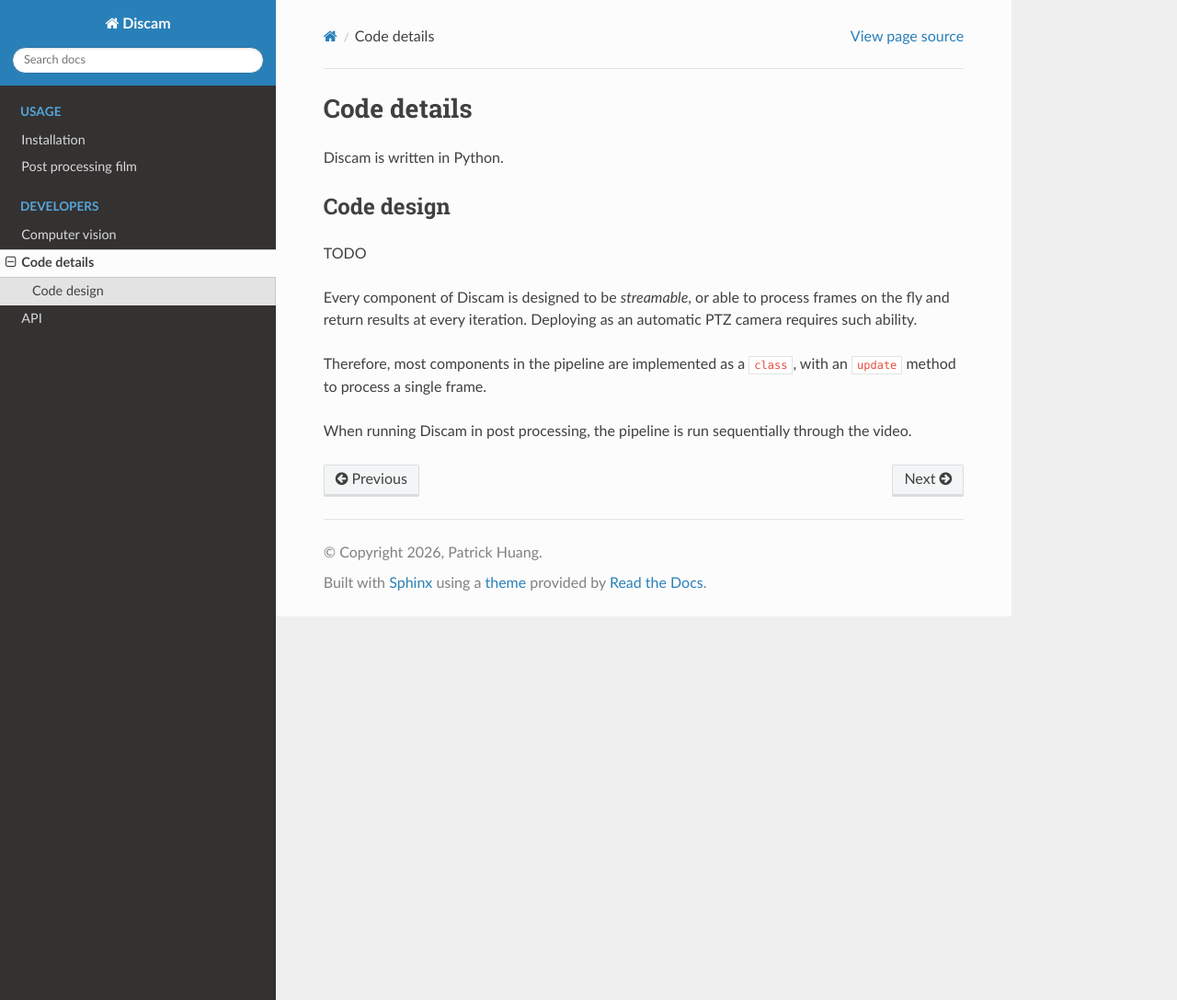
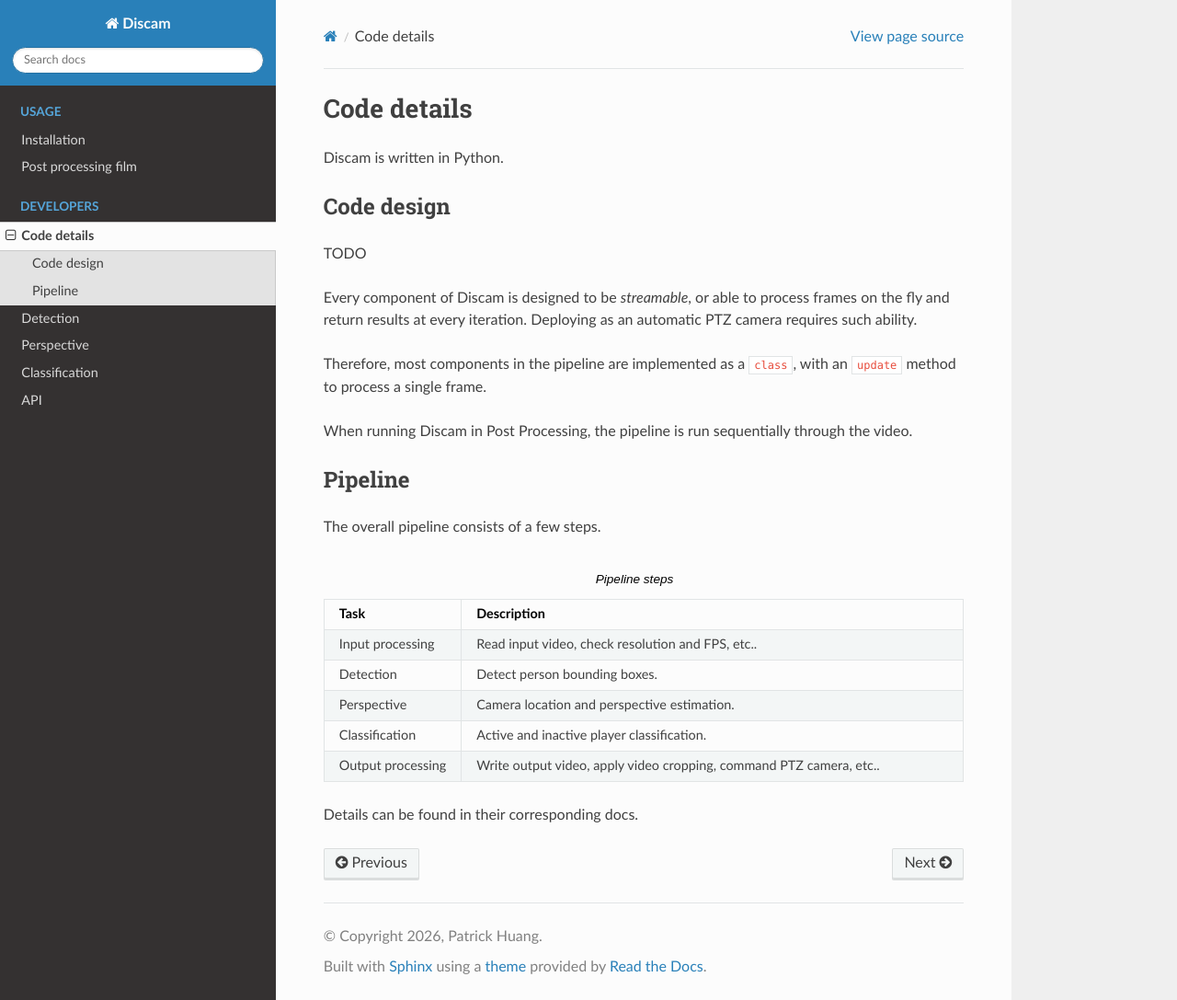
Before and after one commit to phuang1024/Discam, a Sphinx documentation site: the page built from docs/dev/code_details.rst, in a window 1280 px wide and 1087 px high. Shown: the whole window at 92% size. Built offline with Sphinx 7.4.7 and the Read the Docs theme 3.1.0, drawn with Linux system fonts in a browser that asks for light colours.

Commit message:
Tech docs.

```diff
--- /dev/null
+++ b/docs/dev/classification.rst
@@ -0,0 +1,2 @@
+Classification
+==============
--- a/docs/dev/code_details.rst
+++ b/docs/dev/code_details.rst
@@ -8,12 +8,35 @@
 
 TODO
 
-Every component of Discam is designed to be *streamable*, or able to
-process frames on the fly and return results at every iteration.
+Every component of Discam is designed to be *streamable*, or able to process frames on
+the fly and return results at every iteration.
 Deploying as an automatic PTZ camera requires such ability.
 
-Therefore, most components in the pipeline are implemented as a ``class``,
-with an ``update`` method to process a single frame.
+Therefore, most components in the pipeline are implemented as a ``class``, with an ``update``
+method to process a single frame.
 
-When running Discam in post processing, the pipeline is run sequentially
-through the video.
+When running Discam in Post Processing, the pipeline is run sequentially through the video.
+
+Pipeline
+--------
+
+The overall pipeline consists of a few steps.
+
+.. list-table:: Pipeline steps
+   :widths: 20 80
+   :header-rows: 1
+
+   * - Task
+     - Description
+   * - Input processing
+     - Read input video, check resolution and FPS, etc..
+   * - Detection
+     - Detect person bounding boxes.
+   * - Perspective
+     - Camera location and perspective estimation.
+   * - Classification
+     - Active and inactive player classification.
+   * - Output processing
+     - Write output video, apply video cropping, command PTZ camera, etc..
+
+Details can be found in their corresponding docs.
--- /dev/null
+++ b/docs/dev/detection.rst
@@ -0,0 +1,2 @@
+Detection
+=========
--- /dev/null
+++ b/docs/dev/perspective.rst
@@ -0,0 +1,2 @@
+Perspective
+===========
--- a/docs/usage/install.rst
+++ b/docs/usage/install.rst
@@ -2,9 +2,11 @@
 ============
 
 Discam is written in Python.
-It requires a (reasonably modern) Python environment and the dependencies.
+Install a Python 3 environment, and the required packages.
 
 Then, use various Discam utilities by running Python files.
+
+In the future, Discam will be packaged in a Python module with executable entry points.
 
 .. code-block:: bash
 
```
Also changed, not shown: docs/dev/computer_vision.rst (deleted, +0 -17 lines), docs/index.rst (+10 -9 lines), docs/usage/post_processing.rst (+9 -4 lines), docs/dev/input_proc.rst (added), docs/dev/output_proc.rst (added), 1 other file.
